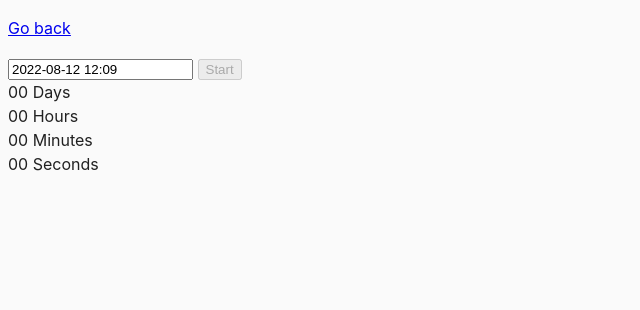
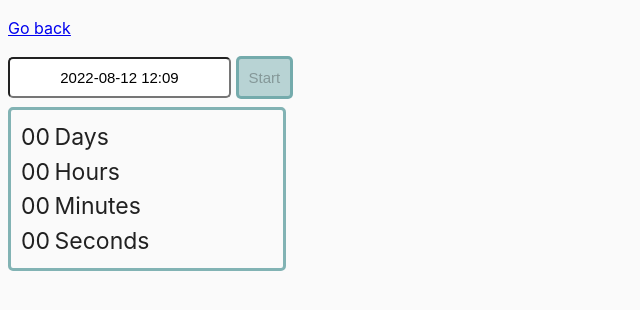
Before and after one commit to isITnow/goit-js-hw-09, a website built with Parcel: page src/02-timer.html in a window 1280 px wide. Shown: the whole page, without its empty margins (0-640 px from the left). Built offline with nearby package versions, Linux system fonts and the light colour scheme.

Commit message:
03-task completed

```diff
--- a/src/02-timer.html
+++ b/src/02-timer.html
@@ -9,8 +9,8 @@
     <body>
         <p><a href="index.html">Go back</a></p>
 
-    <input type="text" id="datetime-picker" />
-    <button type="button" data-start>Start</button>
+        <input class="input" type="text" id="datetime-picker" />
+        <button class="btn" type="button" data-start>Start</button>
 
         <div class="timer">
             <div class="field">
--- a/src/css/common.css
+++ b/src/css/common.css
@@ -16,3 +16,32 @@ img {
   display: block;
   max-width: 100%;
 }
+
+.btn {
+  padding: 10px;
+  display: inline-block;
+  border: 3px solid rgba(95, 158, 160, 0.774);
+  background-color: rgba(95, 158, 160, 0.425);
+  border-radius: 5px;
+  font-size: 15px;
+}
+
+.input {
+  padding: 10px;
+  font-size: 15px;
+  border-radius: 5px;
+  text-align: center;
+}
+
+.timer {
+  margin-top: 8px;
+  padding: 10px;
+  border: 3px solid rgba(95, 158, 160, 0.774);
+  border-radius: 5px;
+  width: 278px;
+}
+
+.value,
+.label {
+  font-size: 23px;
+}
--- a/src/js/02-timer.js
+++ b/src/js/02-timer.js
@@ -33,11 +33,11 @@ const flatPickr = flatpickr('input#datetime-picker', {
 btnStartEl.addEventListener('click', onBtnStartClick);
 function onBtnStartClick() {
     btnStartEl.disabled = true;
-    timerId = setInterval(detDeltaTime, 1000);
-    function detDeltaTime() {
+    timerId = setInterval(initTimer, 1000);
+    function initTimer() {
         let timerTime = settedTime - new Date().getTime();
         if (timerTime <= 0) {
-            Notiflix.Notify.success('Beer time has come');
+            Notiflix.Notify.success(`it's BEER 🍺 time`);
             clearInterval(timerId);
             return;
         }
```
Also changed, not shown: src/js/03-promises.js (+36 -6 lines). Lines whose indentation alone changed are shown as unchanged.
